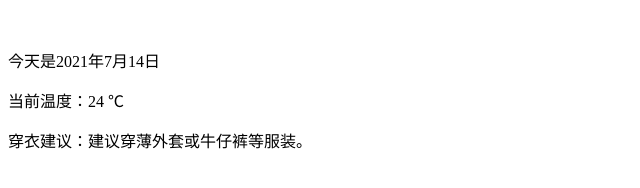
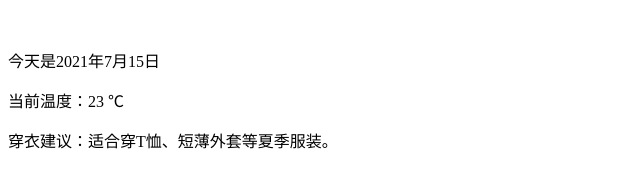
Before and after one commit to wjdnb/github-actions-weather-bot, a website: page index.html in a window 1280 px wide. Shown: the whole page, without its empty margins (0-640 px from the left). Drawn offline with Linux system fonts and the light colour scheme.

Commit message:
Deploying to gh-pages from @ Hgwxxdd/github-actions-weather-bot@aea2429bd86be5c978f74d9576fbf4d511fc1861 🚀

```diff
--- a/index.html
+++ b/index.html
@@ -4,8 +4,8 @@
   　　<meta http-equiv="Content-Type" content="text/html; charset=utf-8">
   　</head>
     <body>
-      <p>今天是2021年7月14日</p>
-      <p>当前温度：24 ℃</p>
-      <p>穿衣建议：建议穿薄外套或牛仔裤等服装。</p>
+      <p>今天是2021年7月15日</p>
+      <p>当前温度：23 ℃</p>
+      <p>穿衣建议：适合穿T恤、短薄外套等夏季服装。</p>
     </body>
   </html>
```
